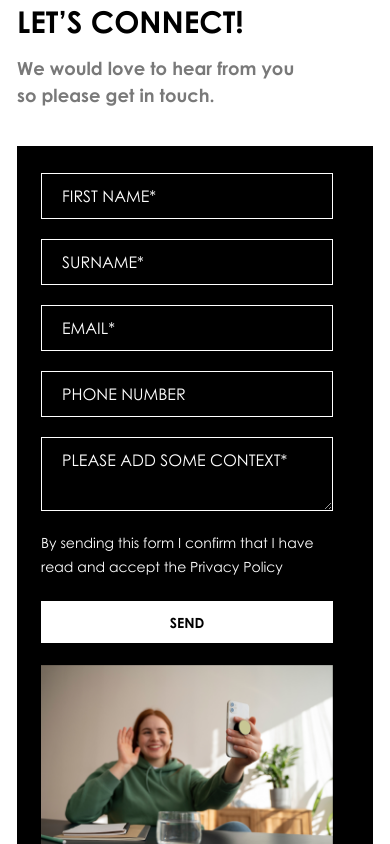
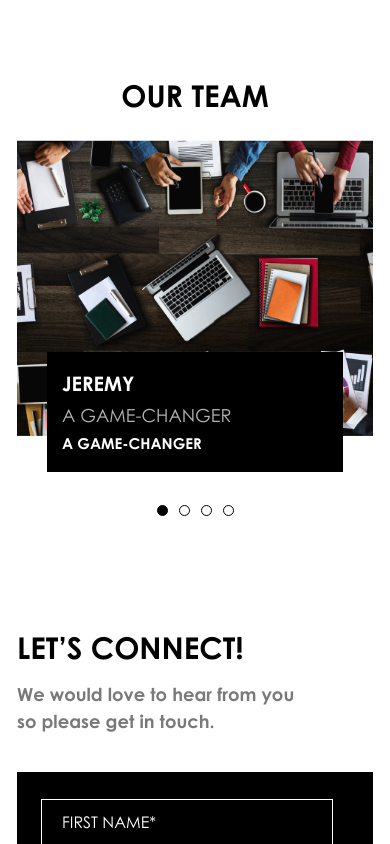
Before and after one commit to Hillel1408/SWAY, a Next.js app: page / in a window 390 px wide. Shown: the top 844 px of the page. Built offline with nearby package versions, Linux system fonts and the light colour scheme.

Commit message:
OurTeam адаптив

```diff
--- a/src/app/page.tsx
+++ b/src/app/page.tsx
@@ -10,8 +10,8 @@ export default function Home() {
             <ReachMax />
             <Process />
             <Guarantee />
-            <Marketing />
-            <OurTeam /> */}
+            <Marketing /> */}
+            <OurTeam />
             <Connect />
         </main>
     );
--- a/src/components/OurTeam/OurTeam.tsx
+++ b/src/components/OurTeam/OurTeam.tsx
@@ -13,7 +13,20 @@ export default function OurTeam() {
             perView: 3,
             spacing: 44,
         },
-        breakpoints: {},
+        breakpoints: {
+            "(max-width: 1024px)": {
+                slides: {
+                    perView: 2,
+                    spacing: 44,
+                },
+            },
+            "(max-width: 620px)": {
+                slides: {
+                    perView: 1,
+                    spacing: 44,
+                },
+            },
+        },
         slideChanged(slider) {
             setCurrentSlide(slider.track.details.rel);
         },
@@ -62,11 +75,12 @@ export default function OurTeam() {
     ];
 
     return (
-        <div className="overflow-hidden mt-[130px]">
-            <div className="_container pb-[127px]">
-                <h2 className="font-bold text-[36px] leading-[44px] text-black mb-[58px] uppercase">OUR TEAM</h2>
+        <div className="overflow-hidden mt-[130px] md:mt-[74px]">
+            <div className="_container pb-[127px] md:pb-[74px]">
+                <h2 className="font-bold text-[36px] leading-[44px] text-black mb-[58px] uppercase sm:text-center sm:text-[30px] sm:mb-[22px]">OUR TEAM</h2>
+                <div className="sm:flex sm:flex-col-reverse sm:gap-6">
                     {loaded && instanceRef.current && (
-                    <div className="dots mb-[36px] flex gap-[11px]">
+                        <div className="dots mb-[36px] flex gap-[11px] sm:justify-center">
                             {[...Array(instanceRef.current.track.details.slides.length - 2).keys()].map((idx) => {
                                 return (
                                     <button
@@ -87,10 +101,13 @@ export default function OurTeam() {
                                     <div className="absolute top-0 bottom-0 left-0 right-0 h-[calc(100%-45px)]">
                                         <img src={`img/${item.image}`} alt="" className="object-cover h-full" />
                                     </div>
-                                <div className="bg-black py-[45px] px-[30px] mx-[30px] translate-y-[36px] flex flex-col gap-[3px]">
-                                    <p className="font-bold text-[26px] leading-[33px] text-white">{item.name}</p>
-                                    <p className="uppercase text-[20px] leading-[24px] text-white opacity-70">{item.description}</p>
-                                    <a href="mailto:Jeremy@swayinfluence.com" className="uppercase text-white font-bold text-[15px] leading-[27px]">
+                                    <div className="bg-black py-[45px] px-[30px] mx-[30px] translate-y-[36px] flex flex-col gap-[3px] sm:p-[15px]">
+                                        <p className="font-bold text-[26px] leading-[33px] text-white sm:text-[20px]">{item.name}</p>
+                                        <p className="uppercase text-[20px] leading-[24px] text-white opacity-70 sm:text-[18px]">{item.description}</p>
+                                        <a
+                                            href="mailto:Jeremy@swayinfluence.com"
+                                            className="uppercase text-white font-bold text-[15px] leading-[27px] sm:text-[15px]"
+                                        >
                                             {item.description}
                                         </a>
                                     </div>
@@ -100,5 +117,6 @@ export default function OurTeam() {
                     </div>
                 </div>
             </div>
+        </div>
     );
 }
```
Lines whose indentation alone changed are shown as unchanged.
